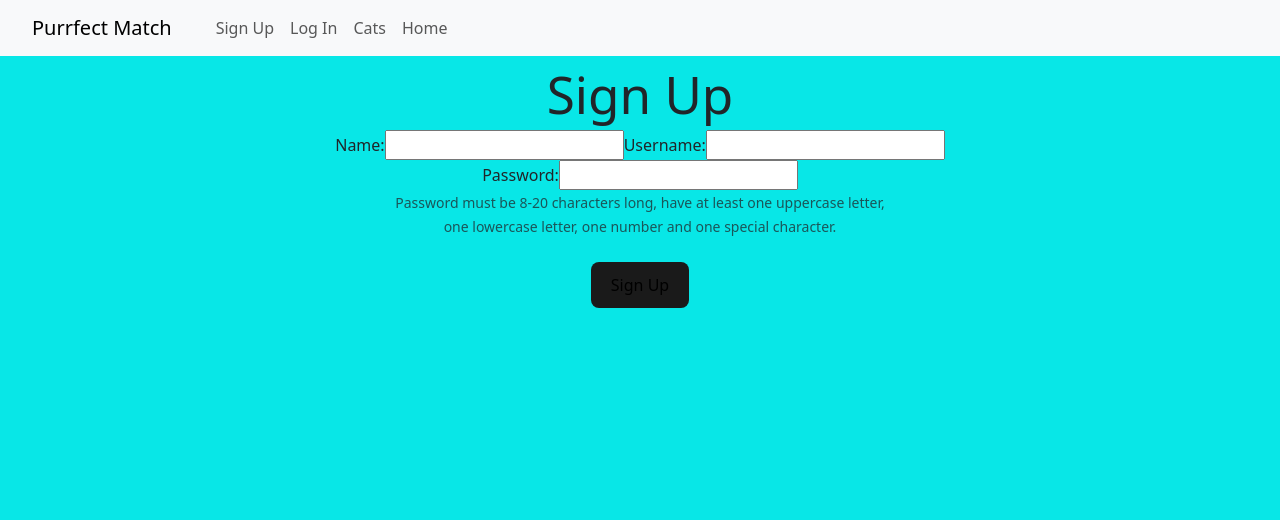
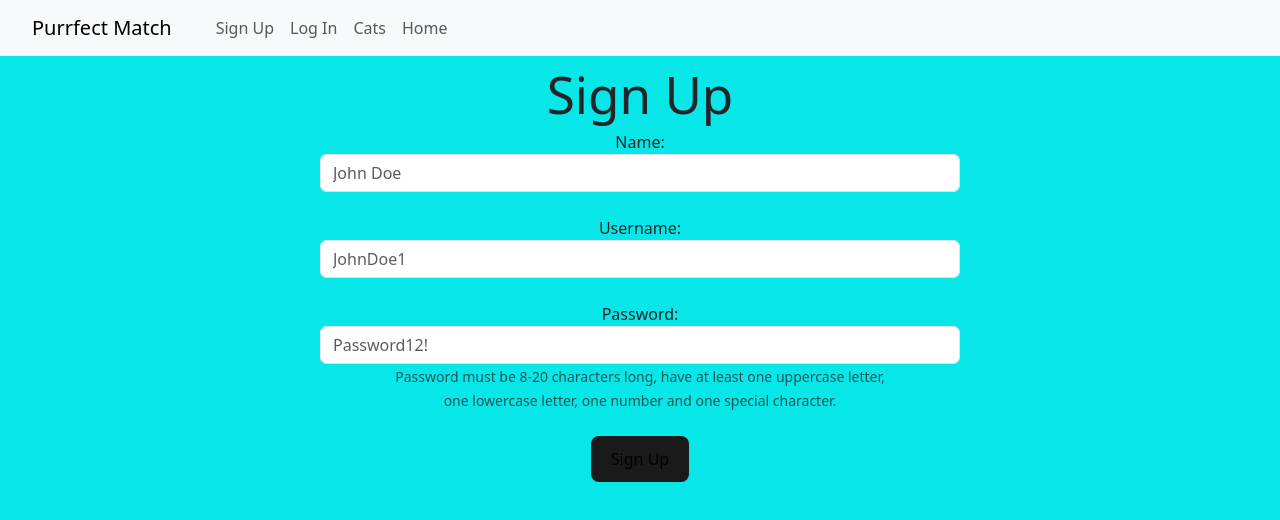
Before and after one commit to CapstoneStoreProject/CapstoneProject, a React (Vite) app: page /SignUpPage in a window 1280 px wide. Shown: the top 520 px of the page. Built offline with nearby package versions, Linux system fonts and the light colour scheme.

Commit message:
some styling added

```diff
--- a/index.html
+++ b/index.html
@@ -13,5 +13,7 @@
     <div id="root"></div>
     <script type="module" src="/src/main.jsx"></script>
     <script src="https://cdn.jsdelivr.net/npm/bootstrap@5.3.2/dist/js/bootstrap.bundle.min.js" integrity="sha384-C6RzsynM9kWDrMNeT87bh95OGNyZPhcTNXj1NW7RuBCsyN/o0jlpcV8Qyq46cDfL" crossorigin="anonymous"></script>
+    <script src="https://cdn.jsdelivr.net/npm/@popperjs/core@2.11.8/dist/umd/popper.min.js" integrity="sha384-I7E8VVD/ismYTF4hNIPjVp/Zjvgyol6VFvRkX/vR+Vc4jQkC+hVqc2pM8ODewa9r" crossorigin="anonymous"></script>
+
   </body>
 </html>
--- a/src/App.css
+++ b/src/App.css
@@ -11,7 +11,9 @@ body {
 a {
   padding: 20px;
 }
-
+img {
+  padding-bottom: 4px;
+}
 .cat {
   display: flex;
   flex-direction: column;
@@ -40,9 +42,9 @@ h1 {
   margin: 0 auto;
 }
 .signup {
-  width: 80%;
+  width: 50%;
   margin: 0 auto;
- }
+}
 
 .checkout {
   margin-bottom: 40px;
--- a/src/components/CatCard.jsx
+++ b/src/components/CatCard.jsx
@@ -3,64 +3,23 @@ import { fetchCats} from '../API'
 
 export default function CatCard({ token, cat, fetchCats }) {
     const { id, name, imgurl, age, sex, color, description, breed, neutered, price } = cat;
-    // const cart = []
-    // console.log(token)
 
-
-        // console.log("cat", cat)
-        // let cats = [...cart]
-        // cats.push(cat)
-        // setCart(cats)
-    if (neutered) {
     return (
         <>
             <div className="CatCard" key={id}>
                 <h2>{name}</h2>
                 <img src={imgurl} width="280px"/>
                 <p>
-                        <b>Age:</b> {age} years old
-                        <br></br>
-                        <b>Color:</b> {color}
-                        <br></br>
-                        <b>Sex:</b> {sex}
-                        <br></br>
-                        <b>Description:</b> {description}
-                        <br></br>
-                        <b>Breed:</b> {breed}
-                        <br></br>
-                        <b>Neutered/Spayed:</b> Yes
-                        <br></br>
-                        <b>Price:</b> {price}
-                        <br></br>
+                    <b>Age:</b> {age} years old <br></br>
+                    <b>Color:</b> {color} <br></br>
+                    <b>Sex:</b> {sex} <br></br>
+                    <b>Description:</b> {description} <br></br>
+                    <b>Breed:</b> {breed} <br></br>
+                    <b>Neutered/Spayed:</b> {neutered ? "yes" : "no"} <br></br>
+                    <b>Price:</b> {price} <br></br>
                     </p>
                 </div>
             </>
         )
-    } else {
-        return (
-            <>
-                <div className="CatCard" key={id}>
-                    <h2>{name}</h2>
-                    <img src={imgurl} width="300px"/>
-                    <p>
-                        <b>Age:</b> {age} years old
-                        <br></br>
-                        <b>Color:</b> {color}
-                        <br></br>
-                        <b>Sex:</b> {sex}
-                        <br></br>
-                        <b>Description:</b> {description}
-                        <br></br>
-                        <b>Breed:</b> {breed}
-                        <br></br>
-                        <b>Neutered/Spayed:</b> No
-                        <br></br>
-                        <b>Price:</b> {price}
-                        <br></br>
-                    </p>
-                </div>
-            </>
-        )
-    }
 
     }
--- a/src/components/navbar.jsx
+++ b/src/components/navbar.jsx
@@ -12,7 +12,7 @@ export default function NavBar({ token, setToken, cart }) {
     if (!token) {
         return (
             <>
-            <div className="navDiv">
+                <div className="navDiv">
                 <nav className="navbar sticky-top bg-body-tertiary navbar-expand-lg bg-body-tertiary">
                     <div className="container-fluid">
                         <a className="navbar-brand" href="#">Purrfect Match</a>
--- a/src/pages/LoginPage.jsx
+++ b/src/pages/LoginPage.jsx
@@ -49,7 +49,7 @@ export default function LoginPage({setToken}) {
         }
     }
     return (
-      <div>
+      <div className="signup">
 
         <h1>Log In</h1>
         <form onSubmit={submitForm}>
@@ -57,7 +57,9 @@ export default function LoginPage({setToken}) {
           <input
             value={username}
             type="username"
-            id="username"
+            id="username floatingInput"
+            className="form-control"
+            placeholder="JohnDoe1"
             onChange={(e) => {
               setErrorMessage('');
               setUsername(e.target.value)
@@ -68,7 +70,9 @@ export default function LoginPage({setToken}) {
           <input
             value={password}
             type="password"
-            id="password"
+            id="password floatingInput"
+            className="form-control"
+            placeholder="Password1!"
             onChange={(e) => {
               setErrorMessage('');
               setPassword(e.target.value)
--- a/src/pages/SignUpPage.jsx
+++ b/src/pages/SignUpPage.jsx
@@ -60,17 +60,22 @@ export default function SignUpPage({setToken, cart}) {
                 <input
                     value={name}
                     type="name"
-                    id="name"
+                    id="name floatingInput"
+                    className="form-control"
+                    placeholder="John Doe"
                     onChange={(e) => {
                         // setErrorMessage(false);
                         setName(e.target.value)
                     }}
                 />
+                <br></br>
                 <label htmlFor="username">Username: </label>
                 <input
                     value={username}
                     type="username"
-                    id="username"
+                    id="username floatingInput"
+                    className="form-control"
+                    placeholder="JohnDoe1"
                     onChange={(e) => {
                         setUsrErrorMessage(false);
                         setUsername(e.target.value)
@@ -81,7 +86,9 @@ export default function SignUpPage({setToken, cart}) {
                 <input
                     value={password}
                     type="password"
-                    id="password"
+                    id="password floatingInput"
+                    className="form-control"
+                    placeholder="Password12!"
                     onChange={(e) => {
                         setPwdErrorMessage(false);
                         setPassword(e.target.value)
```
Also changed, not shown: src/pages/Cats.jsx (+5 -5 lines). Lines whose indentation alone changed are shown as unchanged.
